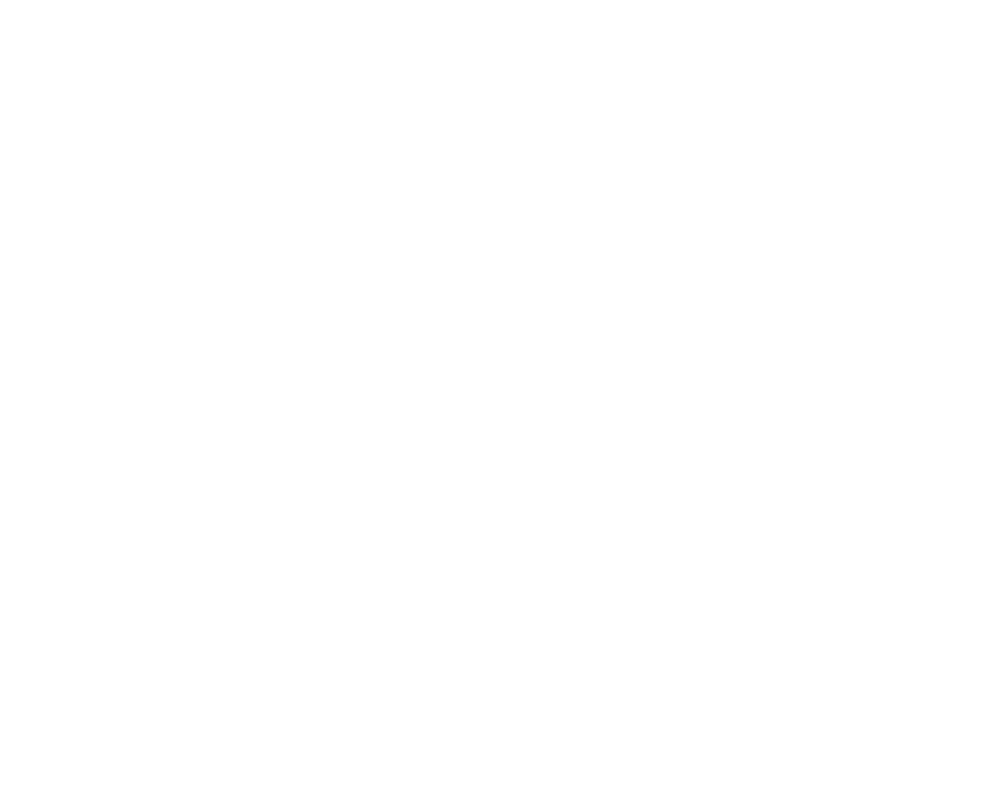
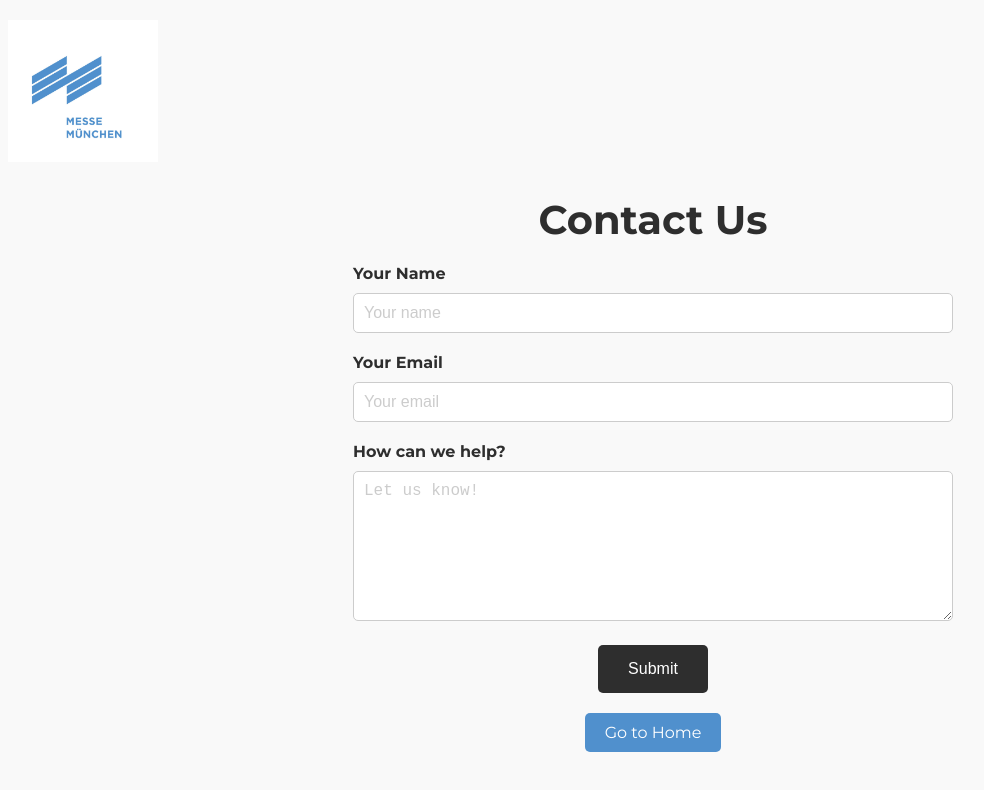
Before and after one commit to adwait9797/LMUxMesseMunchen-VR-Tour, a React (Create React App) app in the folder frontend/: page /contact-us in a window 1280 px wide. Before the commit this address had no page. Shown: the top 790 px of the page, without its empty margins (12-996 px from the left). Built offline with nearby package versions, Linux system fonts and the light colour scheme.

Commit message:
Contact Us Page

```diff
--- a/frontend/src/App.js
+++ b/frontend/src/App.js
@@ -4,6 +4,7 @@ import Home from './components/Home';
 import VRTour from './components/VRTour';
 import GuidedTour from './components/GuidedTour';
 import CombinedRooms from './components/CombinedRooms';
+import ContactUs from './components/ContactUs';  // Import ContactUs component
 import './App.css';
 
 function App() {
@@ -13,6 +14,7 @@ function App() {
       <Route path="/vrtour" element={<VRTour />} />
       <Route path="/guided-tour" element={<GuidedTour />} />
       <Route path="/combined-rooms" element={<CombinedRooms />} />
+      <Route path="/contact-us" element={<ContactUs />} />  {/* Add ContactUs route */}
     </Routes>
   );
 }
--- /dev/null
+++ b/frontend/src/components/ContactUs.css
@@ -0,0 +1,103 @@
+.contact-us-container {
+    display: flex;
+    flex-direction: column;
+    align-items: center;
+    justify-content: center;
+    padding: 50px;
+    background-color: #f9f9f9;
+    min-height: 100vh;
+  }
+
+  .contact-us-container .logo-container {
+    display: flex;
+    justify-content: center;
+    width: 100%;
+    margin-bottom: 20px;
+  }
+
+  .contact-us-container .logo {
+    width: 150px;
+  }
+
+  .form-container {
+    display: flex;
+    flex-direction: column;
+    align-items: center;
+    width: 100%;
+    max-width: 600px;
+    padding-left: 50px; /* Add padding to the left */
+  }
+
+  .form-container h1 {
+    color: #2e2e2e;
+    font-size: 2.5rem;
+    margin-bottom: 20px;
+  }
+
+  form {
+    display: flex;
+    flex-direction: column;
+    align-items: center;
+    width: 100%;
+  }
+
+  .form-group {
+    width: 100%;
+    margin-bottom: 20px;
+  }
+
+  .form-group label {
+    display: block;
+    color: #2e2e2e;
+    font-weight: bold;
+    margin-bottom: 10px;
+  }
+
+  .form-group input,
+  .form-group textarea {
+    width: 100%;
+    padding: 10px;
+    border: 1px solid #ccc;
+    border-radius: 5px;
+    font-size: 1rem;
+    color: #2e2e2e;
+  }
+
+  .form-group input::placeholder,
+  .form-group textarea::placeholder {
+    color: #ccc;
+  }
+
+  .form-group textarea {
+    resize: vertical;
+    height: 150px;
+  }
+
+  .submit-button {
+    background-color: #2e2e2e;
+    color: #fff;
+    padding: 15px 30px;
+    border: none;
+    border-radius: 5px;
+    font-size: 1rem;
+    cursor: pointer;
+  }
+
+  .submit-button:hover {
+    background-color: #1a1a1a;
+  }
+
+  .home-button {
+    margin-top: 20px;
+    display: inline-block;
+    background-color: #5090CD;
+    color: #fff;
+    padding: 10px 20px;
+    border-radius: 5px;
+    text-decoration: none;
+    font-size: 1rem;
+  }
+
+  .home-button:hover {
+    background-color: #1a1a1a;
+  }
--- /dev/null
+++ b/frontend/src/components/ContactUs.js
@@ -0,0 +1,77 @@
+import React, { useState } from 'react';
+import { useNavigate, Link } from 'react-router-dom';
+import './ContactUs.css';
+import logo from './assets/logo.png';
+
+const ContactUs = () => {
+  const [formData, setFormData] = useState({
+    name: '',
+    email: '',
+    message: ''
+  });
+
+  const navigate = useNavigate();
+
+  const handleChange = (e) => {
+    const { name, value } = e.target;
+    setFormData({ ...formData, [name]: value });
+  };
+
+  const handleSubmit = (e) => {
+    e.preventDefault();
+    // Handle form submission logic here
+    console.log(formData);
+  };
+
+  return (
+    <div className="contact-us-container">
+      <div className="logo-container">
+        <img src={logo} alt="Messe München" className="logo" />
+      </div>
+      <div className="form-container">
+        <h1>Contact Us</h1>
+        <form onSubmit={handleSubmit}>
+          <div className="form-group">
+            <label htmlFor="name">Your Name</label>
+            <input
+              type="text"
+              id="name"
+              name="name"
+              placeholder="Your name"
+              value={formData.name}
+              onChange={handleChange}
+              required
+            />
+          </div>
+          <div className="form-group">
+            <label htmlFor="email">Your Email</label>
+            <input
+              type="email"
+              id="email"
+              name="email"
+              placeholder="Your email"
+              value={formData.email}
+              onChange={handleChange}
+              required
+            />
+          </div>
+          <div className="form-group">
+            <label htmlFor="message">How can we help?</label>
+            <textarea
+              id="message"
+              name="message"
+              placeholder="Let us know!"
+              value={formData.message}
+              onChange={handleChange}
+              required
+            />
+          </div>
+          <button type="submit" className="submit-button">Submit</button>
+        </form>
+        <Link to="/" className="home-button">Go to Home</Link>
+      </div>
+    </div>
+  );
+};
+
+export default ContactUs;
--- a/frontend/src/components/Home.js
+++ b/frontend/src/components/Home.js
@@ -1,5 +1,5 @@
 import React, { useState, useEffect } from 'react';
-import { useNavigate } from 'react-router-dom';
+import { useNavigate, Link } from 'react-router-dom';
 import './Home.css';
 import logo from './assets/logo.png';
 import imageIcon from './assets/image_icon.svg';
@@ -40,9 +40,9 @@ const Home = () => {
         <div className="main-text">
           Experience <span className="highlight">Messe München</span>
           <small>Now in VR</small>
-          <p className="random-fact">{randomFact}</p> {/* Moved fact inside main-text */}
+          <p className="random-fact">{randomFact}</p>
           <div className="resources">
-            <small>Resources: <a href="/contact-us">Contact Us</a> | <a href="/help-center">Help Center</a></small>
+            <small>Resources: <Link to="/contact-us">Contact Us</Link> | <Link to="/help-center">Help Center</Link></small>
           </div>
         </div>
       </div>
```
